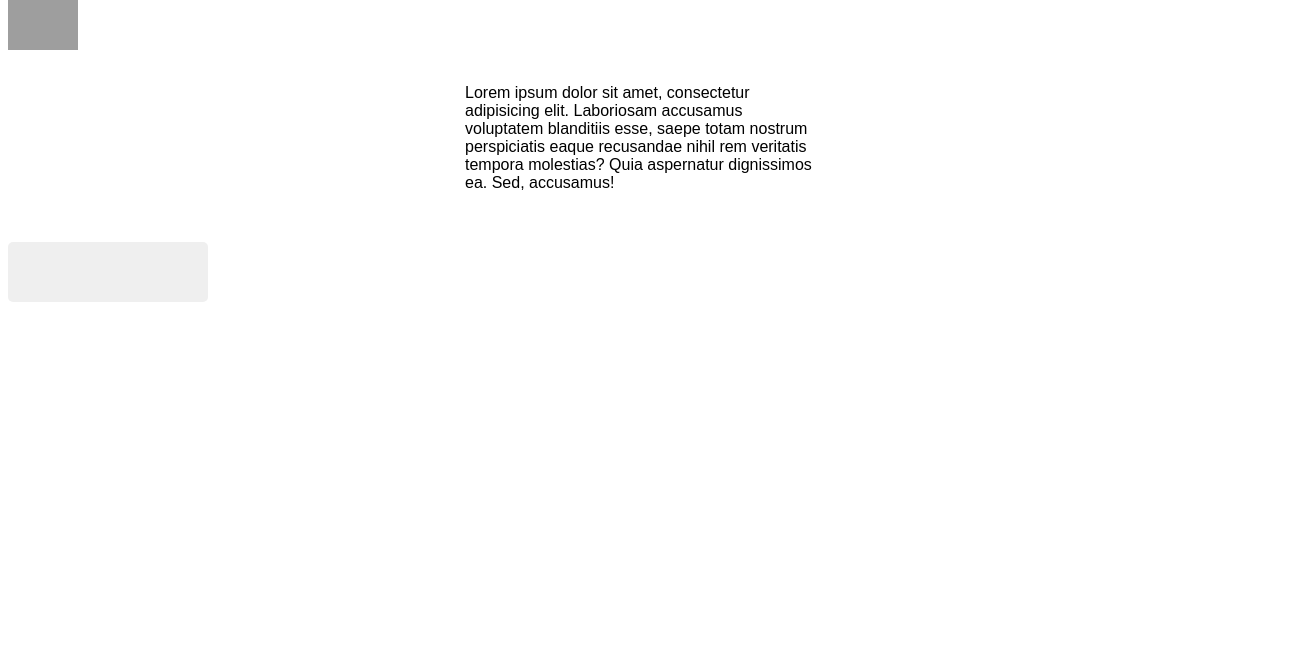
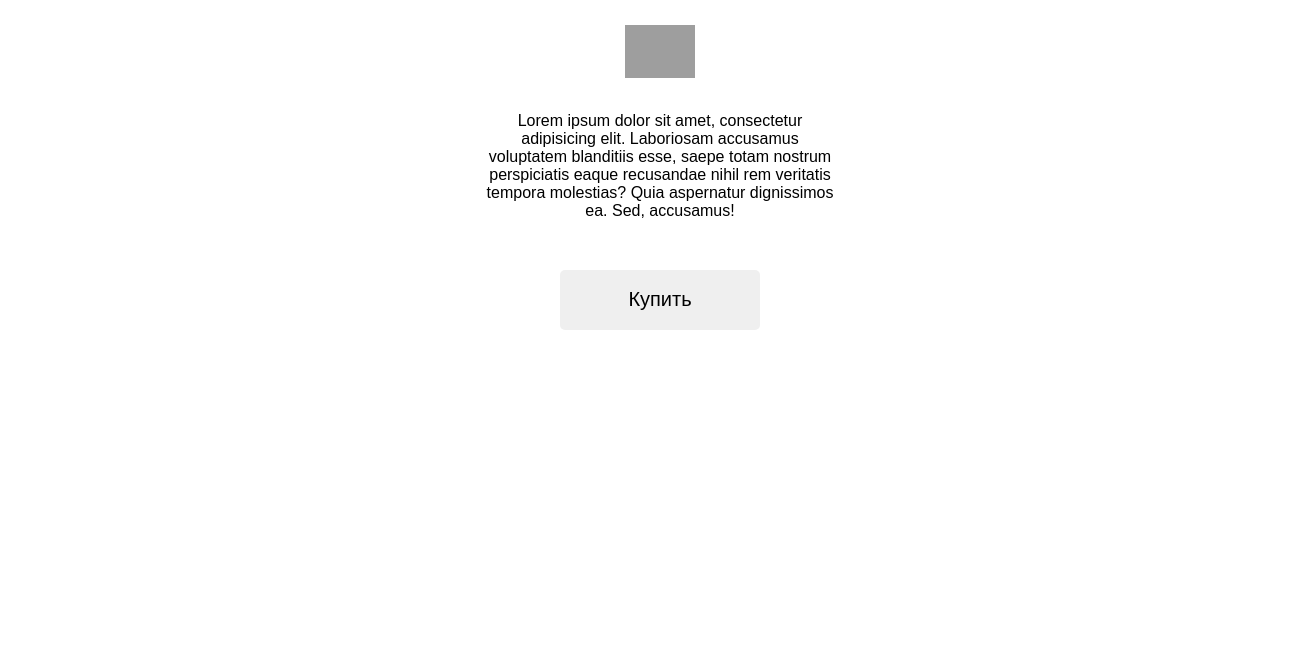
Before and after one commit to tux8/tux8.github.io, a plain HTML site: page index.html in a window 1280 px wide. Shown: the part 130-800 px from the top of the page, 1312 px wide, since content can reach past the window. Drawn offline with Linux system fonts and the light colour scheme; grey boxes are pictures that could not be loaded.

Commit message:
Edit index.html

```diff
--- a/index.html
+++ b/index.html
@@ -7,11 +7,11 @@
     <link rel="stylesheet" href="styles.css">
 </head>
 <body>
-    <div>
+    <div id="main">
         <h1>Онлайн магазин</h1>
         <img src="https://cdn-icons-png.flaticon.com/512/3595/3595455.png">
         <p>Lorem ipsum dolor sit amet, consectetur adipisicing elit. Laboriosam accusamus voluptatem blanditiis esse, saepe totam nostrum perspiciatis eaque recusandae nihil rem veritatis tempora molestias? Quia aspernatur dignissimos ea. Sed, accusamus!</p>
-        <button id="buy"></button>
+        <button id="buy">Купить</button>
     </div>
     <script src="https://telegram.org/js/telegram-web-app.js"></script>
 </body>
--- a/styles.css
+++ b/styles.css
@@ -13,7 +13,7 @@ body {
     background: var(--tg-theme-bg-color);
 }
 
-main {
+#main {
     width: 100%;
     padding: 20px;
     text-align: center;
```
